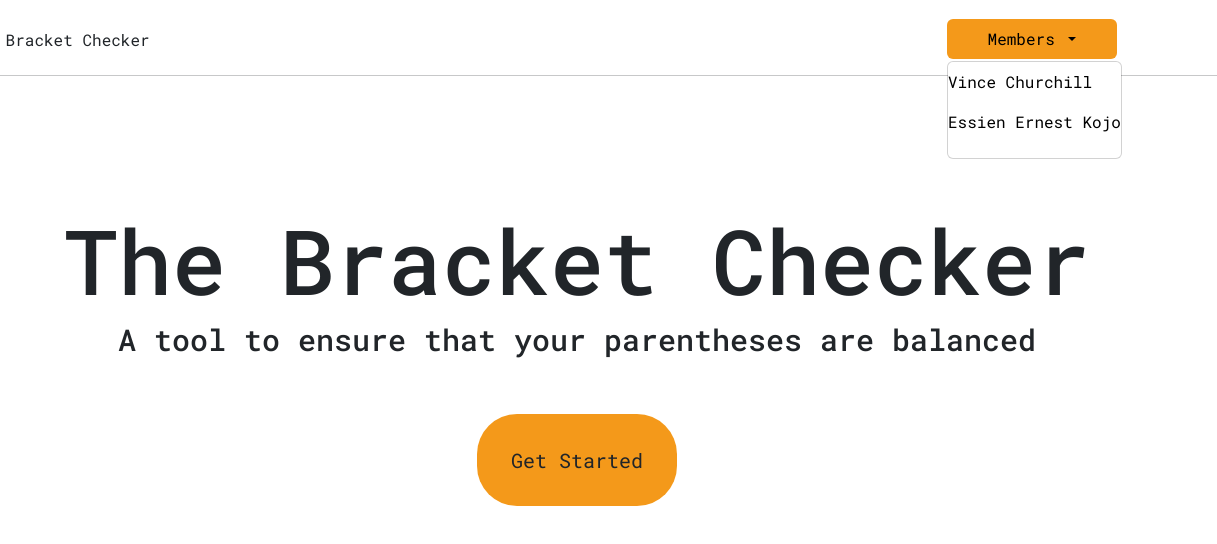
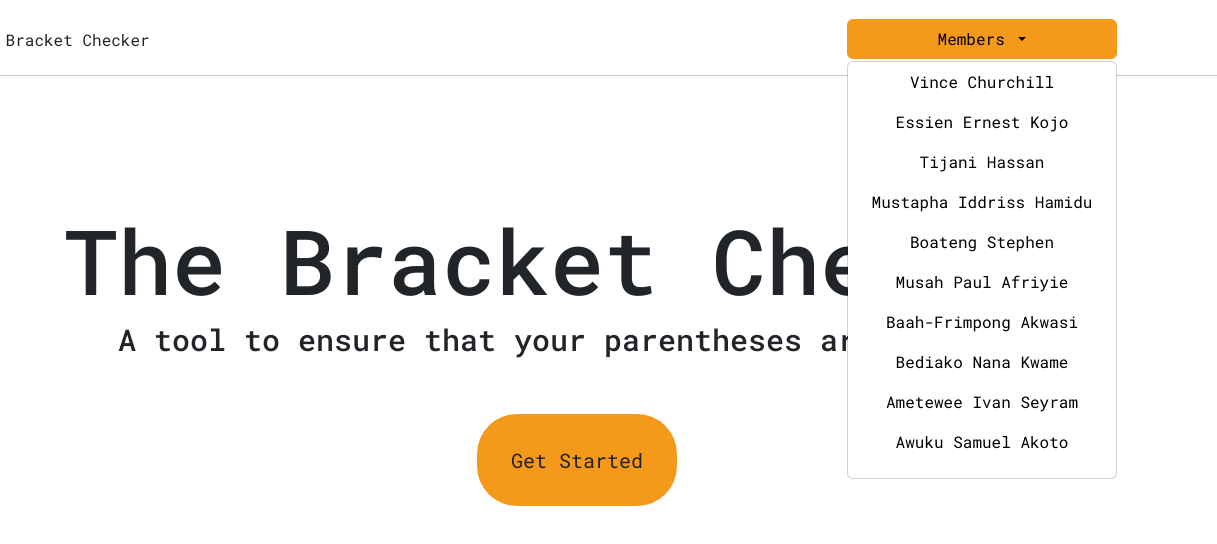
Before and after one commit to ChurchillV/Bracket-Checker, a plain HTML site: page index.html in a window 1280 px wide. Both pictures are taken after a click on the button "Members". Shown: the full height of the page, 63-1280 px from the left. Drawn offline with nearby package versions, Linux system fonts and the light colour scheme.

Commit message:
Project Landing Page

```diff
--- a/index.css
+++ b/index.css
@@ -53,7 +53,7 @@ html, body {
 /* .container-fluid .typewriter { */
     /*overflow: hidden; Ensures the text is not visible outside the box
     border-right: 0.15em solid orange;  Creates the typewriter cursor effect
-    white-space: nowrap; Ensures the text is not wrapped
+    white-space: nowrap; Ensures the text is not wrapped *
     margin: 0 auto; Centers the text */
     /* letter-spacing: 0.15em;
     animation: typing 4s steps(30, end), blink-caret 1s step-end infinite;
--- a/index.html
+++ b/index.html
@@ -27,15 +27,23 @@
                     type="button"
                     data-bs-toggle="dropdown"
                     style="background-color: #F4991A
-                    ; color: #000; border: none; width: 170px; height: 40px; position: absolute; right: 0; margin-right: 100px; margin-top: -40px;"
+                    ; color: #000; border: none; width: 270px; height: 40px; position: absolute; right: 0; margin-right: 100px; margin-top: -40px;"
                 >
                     Members
                 </button>
-                    <ul class="dropdown-menu">
+                    <ul class="dropdown-menu text-center" style="width: 270px;">
                         <li>
                             <a href="#" style="text-decoration: none; color: #000">
                                 <p>Vince Churchill</p>
                                 <p>Essien Ernest Kojo</p>
+                                <p>Tijani Hassan</p>
+                                <p>Mustapha Iddriss Hamidu</p>
+                                <p>Boateng Stephen</p>
+                                <p>Musah Paul Afriyie</p>
+                                <p>Baah-Frimpong Akwasi</p>
+                                <p>Bediako Nana Kwame</p>
+                                <p>Ametewee Ivan Seyram</p>
+                                <p>Awuku Samuel Akoto</p>
                             </a>
                         </li>
 
```
